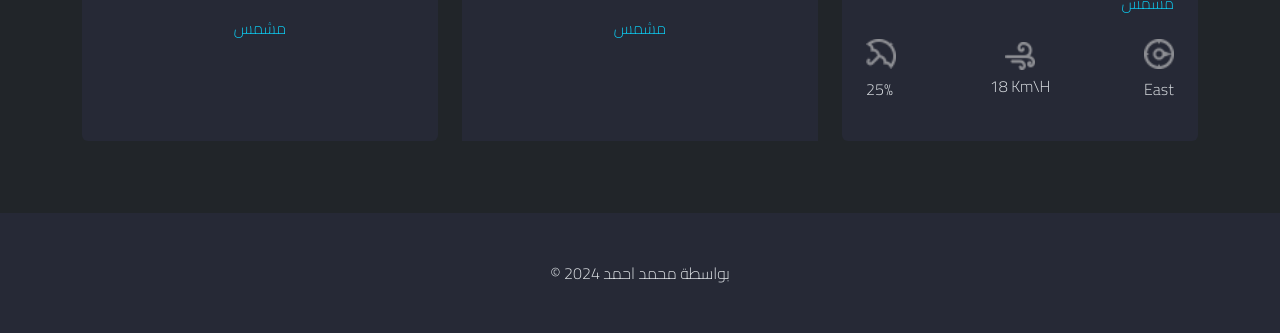
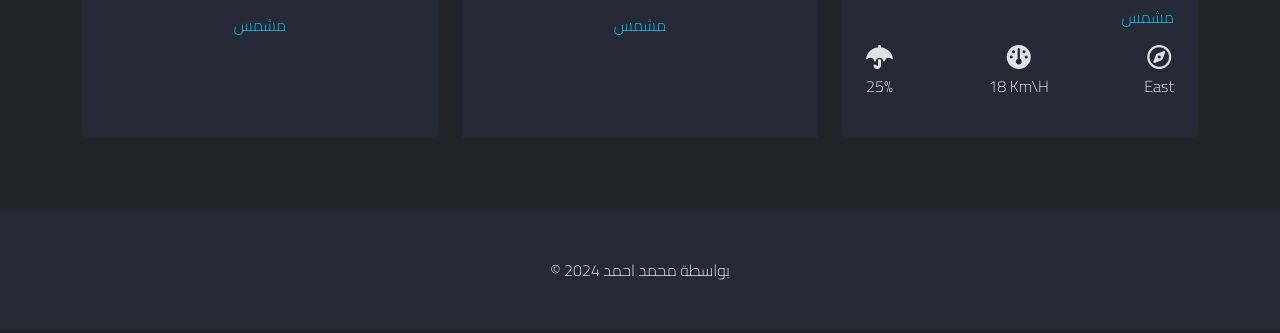
Before and after one commit to Mohamed99-Ahmed/Weater-App-Arabic, a plain HTML site: page index.html in a window 1280 px wide. Shown: the part 580-913 px from the top of the page. Drawn offline with Linux system fonts and the light colour scheme; no server answers.

Commit message:
inhance some imgs

```diff
--- a/index.html
+++ b/index.html
@@ -71,17 +71,17 @@
               <p class="todayTemp display-3 fw-bold text-uppercase">18.5<sup>0</sup>c</p>
               <img id="today-img"  src="imgs/sun.png" alt="sunny day">
               <p class="info-day text-info">مشمس</p>
-              <div class="d-flex gap-3 justify-content-between align-items-center align-self-stretch">
-                <p>
-                  <img src="imgs/umb.png" alt="umberella">
+              <div class="d-flex gap-3 justify-content-between align-items-center align-self-stretch mt-1">
+                <p class="d-flex flex-column align-items-center gap-2">
+                  <i class="fa-solid fa-umbrella  fa-xl"></i>
                   <span class="wind mt-2 d-block">25%</span>
                 </p>
-                <p class="d-flex flex-column align-items-center gap-1">
-                  <img  src="imgs/wind.png" alt="wind speed">
-                  <span class="wind-speed" class=" d-block">   18 km\h</span>
+                <p class="d-flex flex-column align-items-center gap-2">
+                  <i class="fa-solid fa-gauge fa-xl "></i>
+                  <span class="wind-speed mt-2 d-block" >   18 km\h</span>
                 </p>
-                <p>
-                  <img src="imgs/pos.png" alt="direction of wind">
+                <p class="d-flex flex-column align-items-center gap-2">
+                  <i class="fa-regular fa-compass fa-xl"></i>
                   <span class=" wind-dir mt-2 d-block">east</span>
                 </p>
               </div>
```
Also changed, not shown: imgs/moon.png (deleted), imgs/pos.png (deleted), imgs/sun.png (deleted), imgs/umb.png (deleted), imgs/wind.png (deleted).
